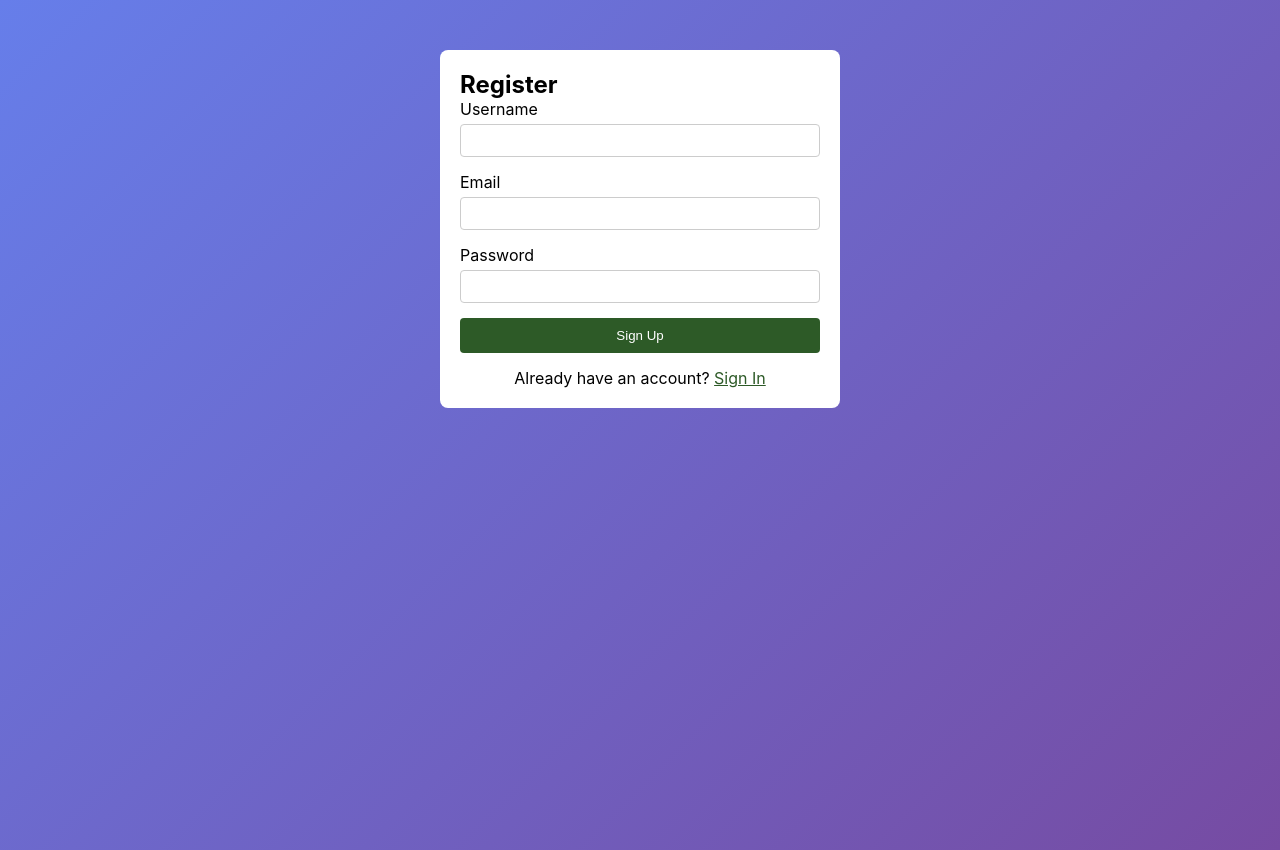
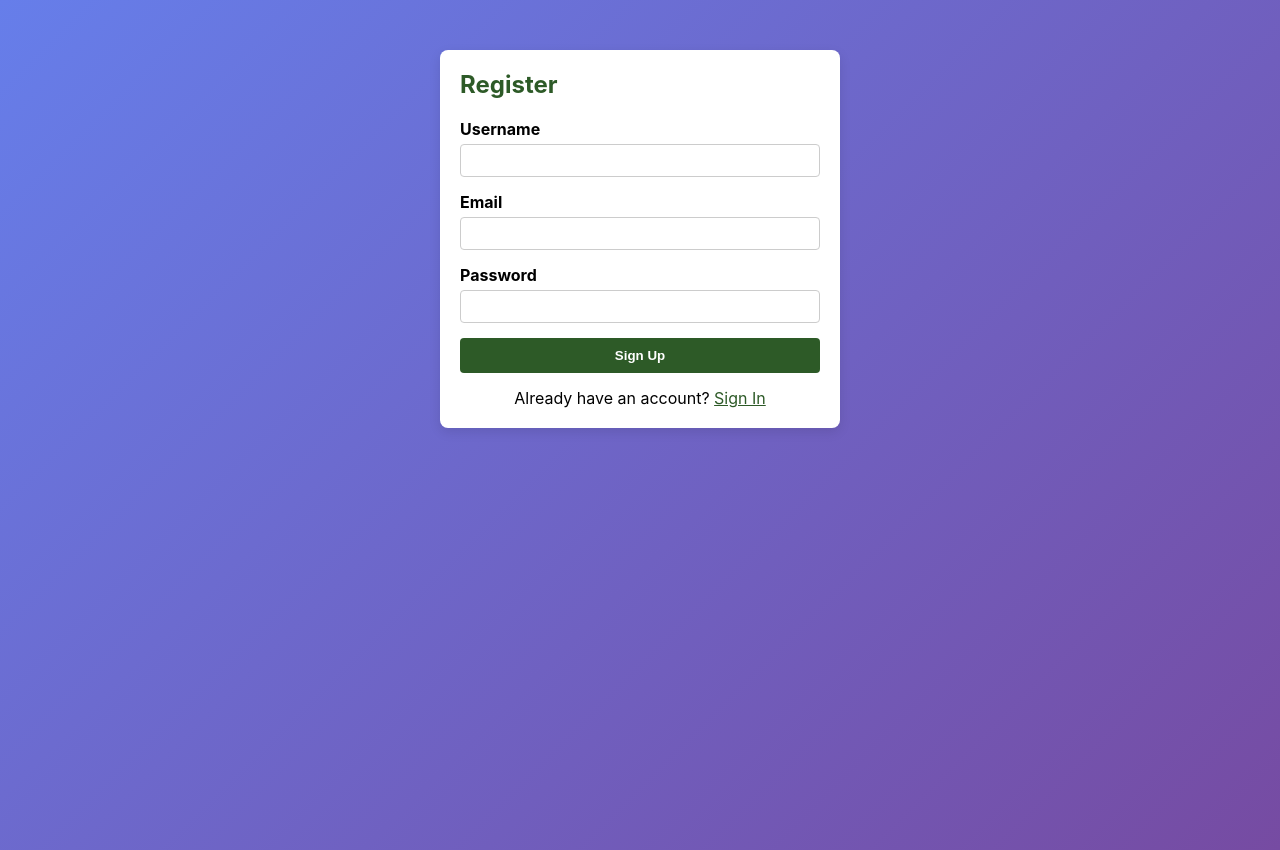
Before and after one commit to AdityaDeore25/Farmer_Expense_Tracker-_Using_OCR, a React (Create React App) app in the folder frontend/: page /register in a window 1280 px wide. Built offline with nearby package versions, Linux system fonts and the light colour scheme; no server answers.

Commit message:
Add CORS support to AuthController and update API URL in Register.js

```diff
--- a/frontend/src/components/auth/Register.js
+++ b/frontend/src/components/auth/Register.js
@@ -11,23 +11,21 @@ const Register = () => {
 
   const navigate = useNavigate();
 
-  // Replace with your actual backend URL running on Render
-  const API_BASE_URL = process.env.REACT_APP_API_URL || 'https://your-backend-api.onrender.com';
-
+  // Ensure this points to your active Spring Boot backend URL on Render
+const API_BASE_URL = process.env.REACT_APP_API_URL || 'https://farmer-expense-tracker-using-ocr.onrender.com';
   const handleRegister = async (e) => {
     e.preventDefault();
     setLoading(true);
     setError('');
 
     try {
-      // 1. Send register request to Spring Boot backend
       await axios.post(`${API_BASE_URL}/api/auth/register`, {
         username,
         email,
         password
       });
 
-      // 2. Redirect user to login page after registration
+      // Redirect to login page upon success
       navigate('/login');
     } catch (err) {
       console.error('Registration error:', err);
@@ -38,12 +36,12 @@ const Register = () => {
   };
 
   return (
-    <div style={{ maxWidth: '400px', margin: '50px auto', padding: '20px', background: '#fff', borderRadius: '8px' }}>
-      <h2>Register</h2>
-      {error && <p style={{ color: 'red' }}>{error}</p>}
+    <div style={{ maxWidth: '400px', margin: '50px auto', padding: '20px', background: '#fff', borderRadius: '8px', boxShadow: '0 4px 12px rgba(0,0,0,0.1)' }}>
+      <h2 style={{ color: '#2d5a27', marginBottom: '20px' }}>Register</h2>
+      {error && <p style={{ color: 'red', marginBottom: '10px' }}>{error}</p>}
       <form onSubmit={handleRegister}>
         <div style={{ marginBottom: '15px' }}>
-          <label style={{ display: 'block', marginBottom: '5px' }}>Username</label>
+          <label style={{ display: 'block', marginBottom: '5px', fontWeight: 'bold' }}>Username</label>
           <input
             type="text"
             value={username}
@@ -53,7 +51,7 @@ const Register = () => {
           />
         </div>
         <div style={{ marginBottom: '15px' }}>
-          <label style={{ display: 'block', marginBottom: '5px' }}>Email</label>
+          <label style={{ display: 'block', marginBottom: '5px', fontWeight: 'bold' }}>Email</label>
           <input
             type="email"
             value={email}
@@ -63,7 +61,7 @@ const Register = () => {
           />
         </div>
         <div style={{ marginBottom: '15px' }}>
-          <label style={{ display: 'block', marginBottom: '5px' }}>Password</label>
+          <label style={{ display: 'block', marginBottom: '5px', fontWeight: 'bold' }}>Password</label>
           <input
             type="password"
             value={password}
@@ -75,7 +73,7 @@ const Register = () => {
         <button
           type="submit"
           disabled={loading}
-          style={{ width: '100%', padding: '10px', backgroundColor: '#2d5a27', color: '#fff', border: 'none', borderRadius: '4px', cursor: 'pointer' }}
+          style={{ width: '100%', padding: '10px', backgroundColor: '#2d5a27', color: '#fff', border: 'none', borderRadius: '4px', cursor: 'pointer', fontWeight: 'bold' }}
         >
           {loading ? 'Registering...' : 'Sign Up'}
         </button>
```
